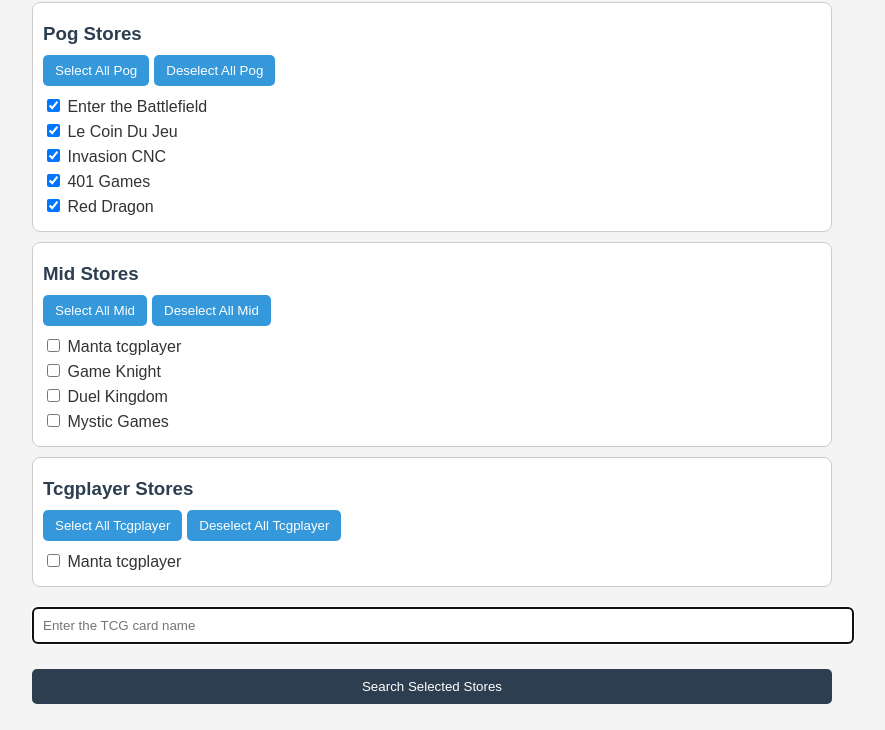
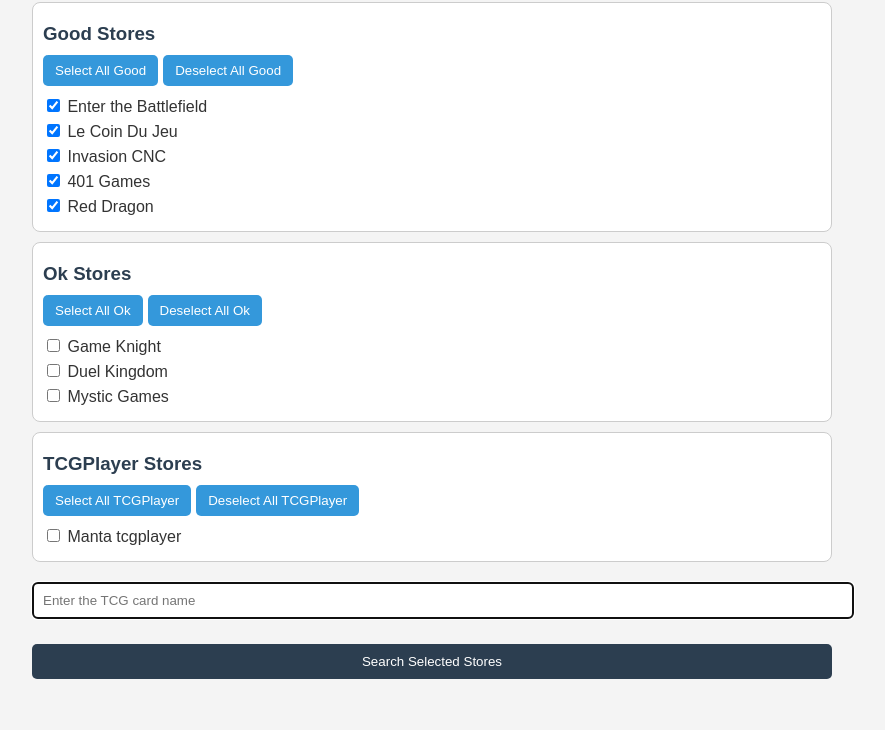
Before and after one commit to AlexGirardDev/fab_card_search, a plain HTML site: page index.html in a window 1280 px wide. Shown: the part 70-800 px from the top of the page, without its empty margins (208-1093 px from the left). Drawn offline with Linux system fonts and the light colour scheme.

Commit message:
fixing names

```diff
--- a/index.html
+++ b/index.html
@@ -57,20 +57,19 @@
     <script type="text/javascript">
         // Define the list of stores in a JavaScript object
         const stores = {
-            pog: [
+            Good: [
                 { name: "Enter the Battlefield", url: "https://enterthebattlefield.ca/search.php?product_line=All&sort=Relevance&limit=30&name={cardName}&search_query={cardName}" },
                 { name: "Le Coin Du Jeu", url: "https://www.lecoindujeu.ca/search?filter.p.product_type=Flesh+And+Blood+Single&filter.v.availability=1&q={cardName}" },
                 { name: "Invasion CNC", url: "https://invasioncnc.ca/search.php?product_line=All&sort=Relevance&limit=30&name={cardName}&search_query={cardName}" },
                 { name: "401 Games", url: "https://store.401games.ca/pages/search-results?q={cardName}&filters=Category,Flesh+and+Blood+Singles,In+Stock,True" },
                 { name: "Red Dragon", url: "https://red-dragon.ca/search?type=product&options%5Bprefix%5D=last&q={cardName}" },
             ],
-            mid: [
-                { name: "Manta tcgplayer", url: "https://mysticgames.ca/search?q={cardName}" },
+            Ok: [
                 { name: "Game Knight", url: "https://gameknight.ca/search?page=1&q=%2A{cardName}%2A" },
                 { name: "Duel Kingdom", url: "https://duelkingdom.ca/search?filter.p.product_type=Flesh+And+Blood+Single&filter.v.availability=1&options%5Bprefix%5D=last&q={cardName}" },
                 { name: "Mystic Games", url: "https://mysticgames.ca/search?q={cardName}" }
             ],
-            tcgplayer: [
+            TCGPlayer: [
                 { name: "Manta tcgplayer", url: "https://www.tcgplayer.com/search/flesh-and-blood-tcg/product?productLineName=flesh-and-blood-tcg&q={cardName}&view=grid" },
             ],
 
```
